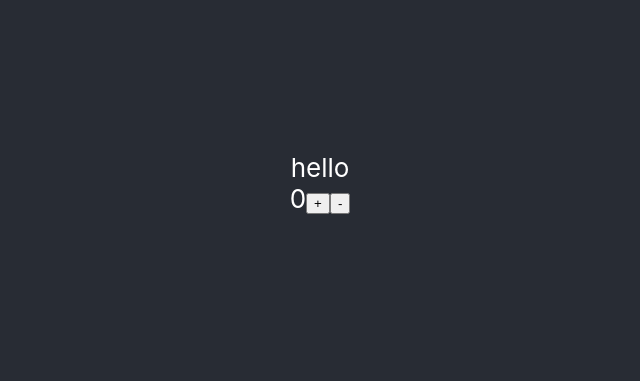
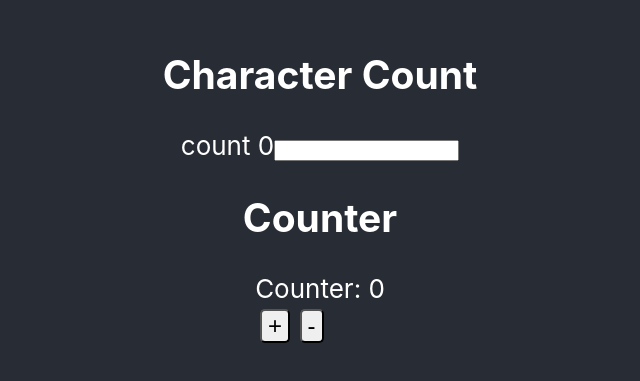
Before and after one commit to NyashaNziramasanga/react-recoil-counter-example, a React (Create React App) app: page / in a window 1280 px wide. Shown: the part 217-598 px from the top of the page, without its empty margins (320-960 px from the left). Built offline with nearby package versions, Linux system fonts and the light colour scheme.

Commit message:
Added Character counter

```diff
--- a/src/App.css
+++ b/src/App.css
@@ -24,6 +24,13 @@
   color: white;
 }
 
+.counter button {
+  padding: 0.5 1rem;
+  font-size: 1.5rem;
+  border-radius: 5px;
+  margin: 0.3rem;
+}
+
 .App-link {
   color: #61dafb;
 }
--- a/src/App.jsx
+++ b/src/App.jsx
@@ -1,14 +1,18 @@
 import React from 'react';
 import Counter from './Counter';
 import { RecoilRoot } from 'recoil';
+import CharacterCount from './CharacterCount';
 import './App.css';
 
 const App = () => (
   // Handle all recoil state from the root
   <RecoilRoot>
     <div className="App-header">
-      <div>hello</div>
-      <Counter></Counter>
+      <h2>Character Count</h2>
+      <CharacterCount />
+
+      <h2>Counter</h2>
+      <Counter />
     </div>
   </RecoilRoot>
 );
--- /dev/null
+++ b/src/CharacterCount.jsx
@@ -0,0 +1,33 @@
+import React from 'react';
+import { atom, useRecoilState, selector, useRecoilValue } from 'recoil';
+
+const characterState = atom({
+  key: 'characterState',
+  default: '',
+});
+
+// Selector is used to retrieve a derived/computed state
+const characterCountState = selector({
+  key: 'characterCountState',
+  get: ({ get }) => {
+    const chars = get(characterState);
+    return chars.length;
+  },
+});
+
+const CharacterCount = () => {
+  const [character, setCharacter] = useRecoilState(characterState);
+  const characterCount = useRecoilValue(characterCountState);
+
+  return (
+    <div>
+      <span>count {characterCount}</span>
+      <input
+        type="text"
+        value={character}
+        onChange={(e) => setCharacter(e.target.value)}
+      />
+    </div>
+  );
+};
+export default CharacterCount;
--- a/src/Counter.jsx
+++ b/src/Counter.jsx
@@ -1,4 +1,4 @@
-import React, { Fragment } from 'react';
+import React from 'react';
 import { atom, useRecoilState } from 'recoil';
 
 // Represents a piece of state (Atoms can be read and written from any component)
@@ -15,8 +15,8 @@ const Counter = () => {
   const subtract = () => setValue(value - 1);
 
   return (
-    <div>
-      {value}
+    <div className="counter">
+      <div>Counter: {value}</div>
       <button onClick={add}>+</button>
       <button onClick={subtract}>-</button>
     </div>
```
